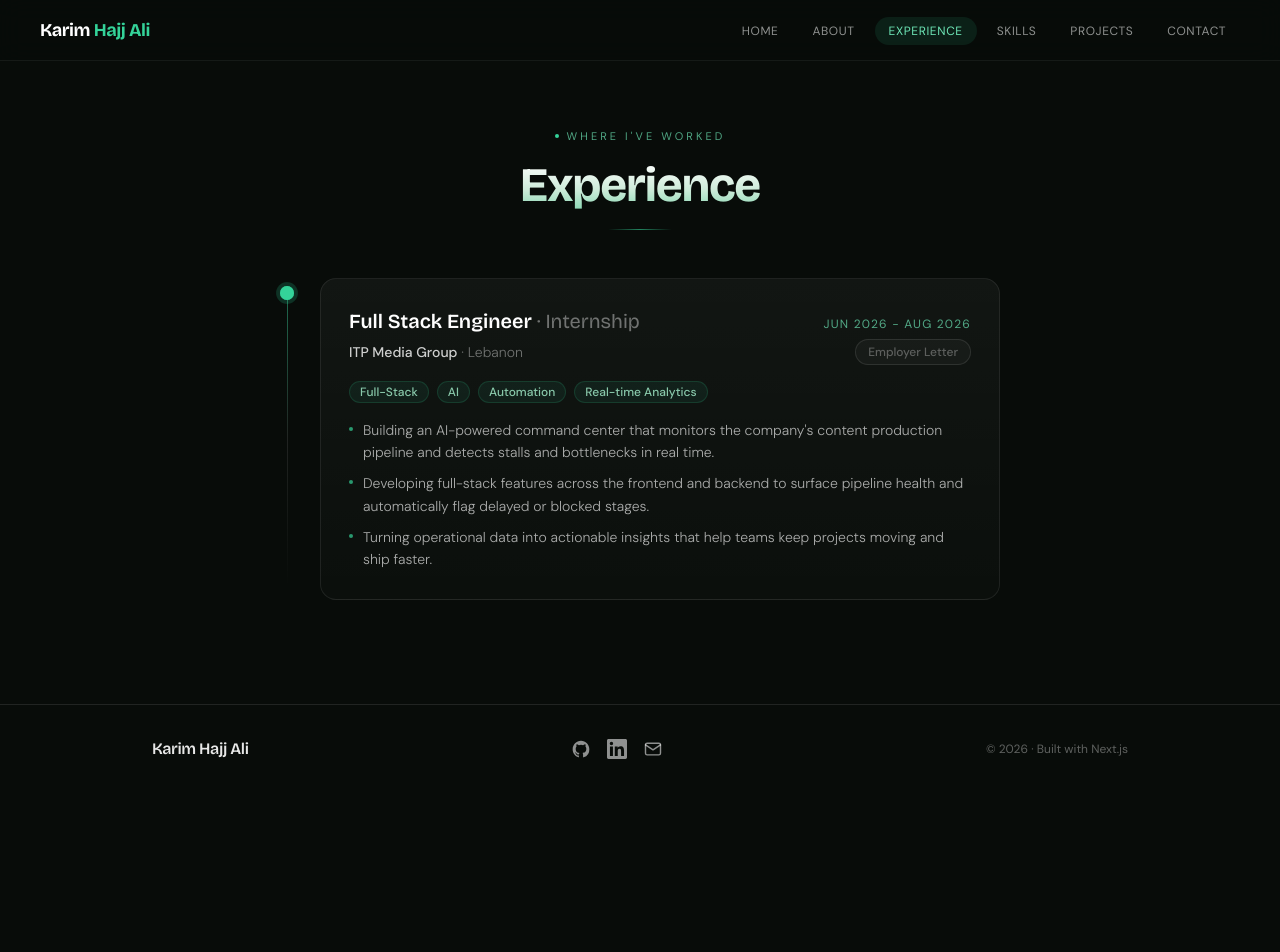
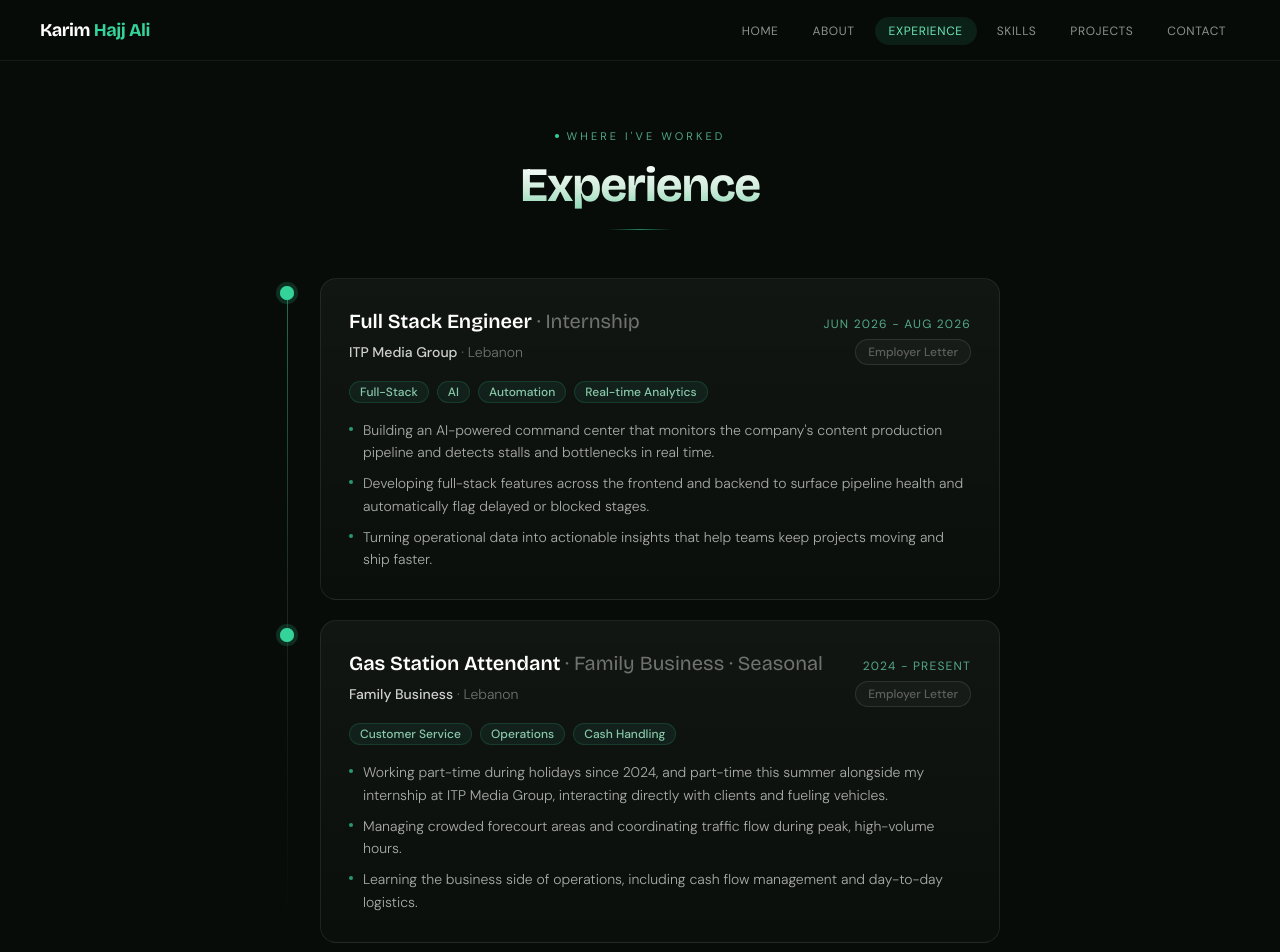
Before and after one commit to Karim-Hajj-Ali/Portfolio, a Next.js app in the folder my-portfolio/: page /experience in a window 1280 px wide. Shown: the top 952 px of the page. Before the commit the page ends 800 px from the top, so only its background shows below. Built offline with nearby package versions, Linux system fonts and the light colour scheme.

Commit message:
Add gas station family business experience entry

```diff
--- a/my-portfolio/app/experience/page.js
+++ b/my-portfolio/app/experience/page.js
@@ -17,6 +17,21 @@ const experiences = [
       'Building an AI-powered command center that monitors the company\'s content production pipeline and detects stalls and bottlenecks in real time.',
       'Developing full-stack features across the frontend and backend to surface pipeline health and automatically flag delayed or blocked stages.',
       'Turning operational data into actionable insights that help teams keep projects moving and ship faster.',
+    ],
+  },
+  {
+    role: 'Gas Station Attendant',
+    type: 'Family Business · Seasonal',
+    company: 'Family Business',
+    location: 'Lebanon',
+    period: '2024 - Present',
+    current: true,
+    letterUrl: '',
+    stack: ['Customer Service', 'Operations', 'Cash Handling'],
+    points: [
+      'Working part-time during holidays since 2024, and part-time this summer alongside my internship at ITP Media Group, interacting directly with clients and fueling vehicles.',
+      'Managing crowded forecourt areas and coordinating traffic flow during peak, high-volume hours.',
+      'Learning the business side of operations, including cash flow management and day-to-day logistics.',
     ],
   },
 ]
```
